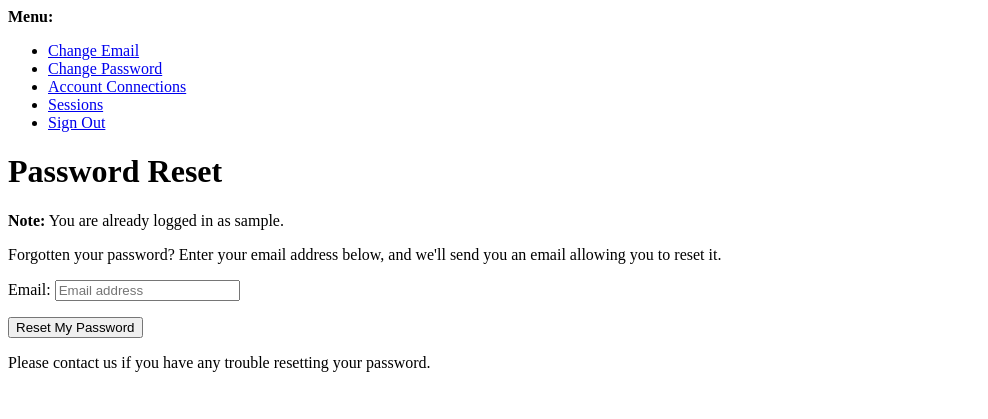
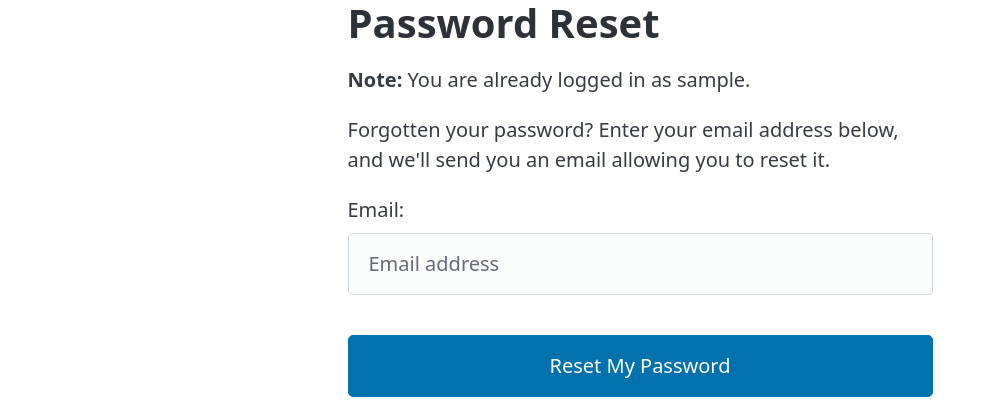
Before and after one commit to marobo/relaxify, a Django app: page /accounts/password/reset/ in a window 1280 px wide. Shown: the top 419 px of the page, without its empty margins (0-988 px from the left). Run offline with Django 5.2, Linux system fonts and the light colour scheme; the visitor is signed in with stand-in values (Sample User, id 1); some libraries are stand-ins or nearby versions.

Commit message:
more adjust some templates accounts

```diff
--- a/templates/account/password_reset.html
+++ b/templates/account/password_reset.html
@@ -1,4 +1,4 @@
-{% extends "account/base_entrance.html" %}
+{% extends "account/base.html" %}
 {% load i18n allauth account %}
 {% block head_title %}
     {% trans "Password Reset" %}
--- a/templates/account/password_reset_done.html
+++ b/templates/account/password_reset_done.html
@@ -1,4 +1,4 @@
-{% extends "account/base_entrance.html" %}
+{% extends "account/base.html" %}
 {% load i18n %}
 {% load allauth %}
 {% load account %}
--- a/templates/account/password_reset_from_key.html
+++ b/templates/account/password_reset_from_key.html
@@ -1,4 +1,4 @@
-{% extends "account/base_entrance.html" %}
+{% extends "account/base.html" %}
 {% load i18n %}
 {% load allauth %}
 {% block head_title %}
--- a/templates/account/password_reset_from_key_done.html
+++ b/templates/account/password_reset_from_key_done.html
@@ -1,4 +1,4 @@
-{% extends "account/base_entrance.html" %}
+{% extends "account/base.html" %}
 {% load i18n %}
 {% load allauth %}
 {% block head_title %}
```
